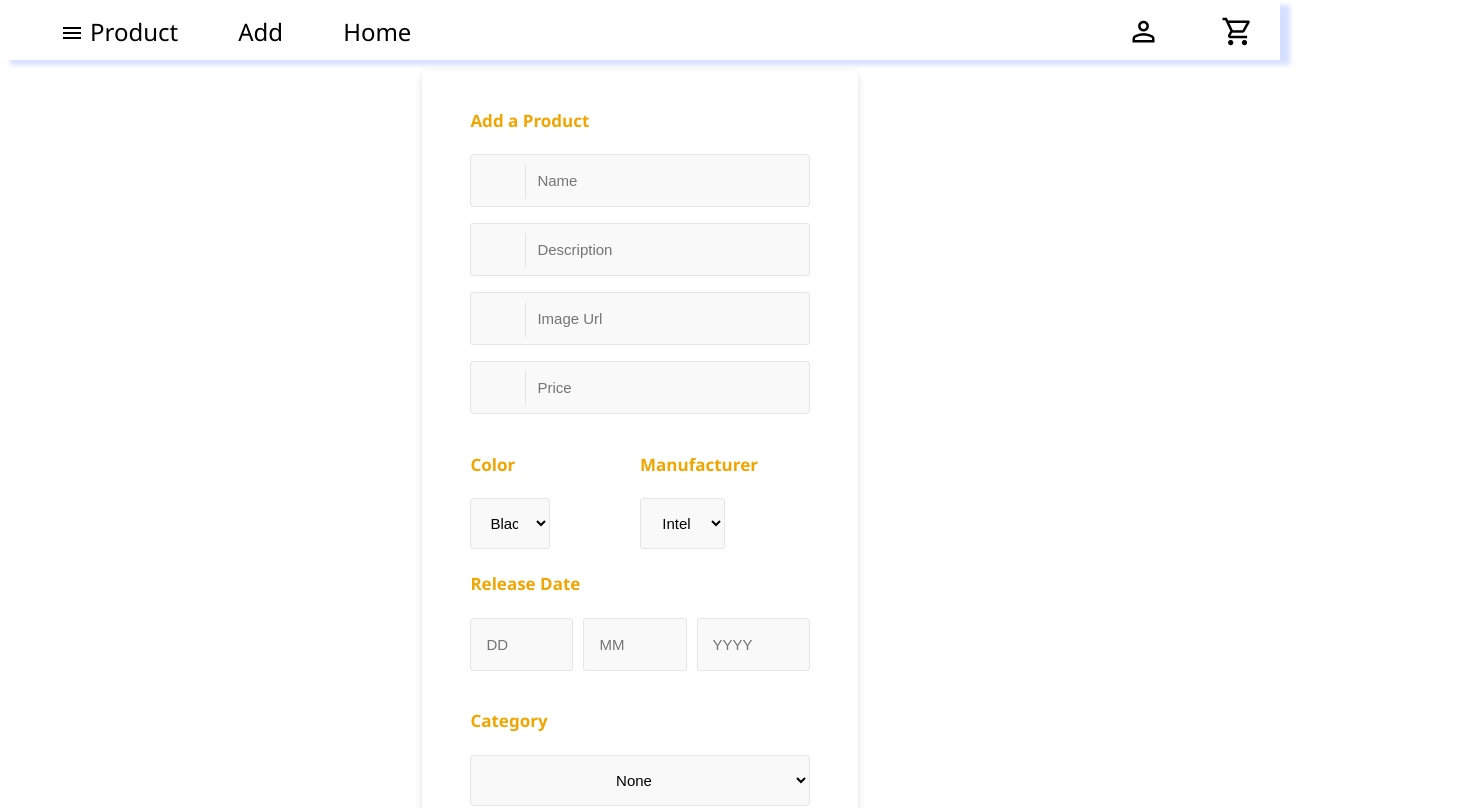
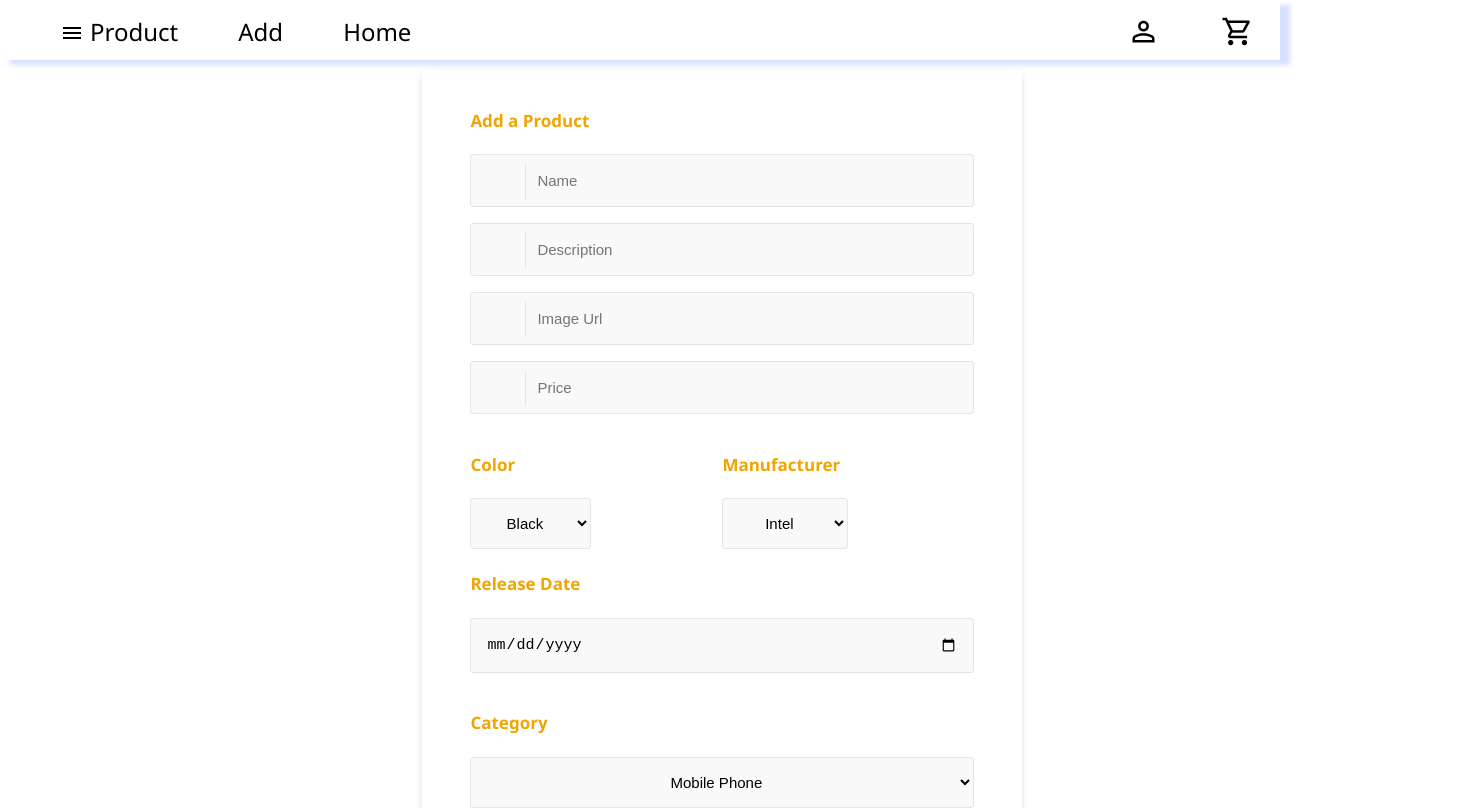
Before and after one commit to BarOrel/Electronics_Ecommerce, an Angular app in the folder Electronics-client/: page /Add in a window 1280 px wide. Shown: the top 808 px of the page, 1478 px wide, since content can reach past the window. Built offline with nearby package versions, Linux system fonts and the light colour scheme.

Commit message:
Comitt Changes

```diff
--- a/Electronics-client/src/app/components/Add-Folder/Add-DesktopPC/Add-DesktopPC.component.html
+++ b/Electronics-client/src/app/components/Add-Folder/Add-DesktopPC/Add-DesktopPC.component.html
@@ -1,11 +1,29 @@
 <h1>Desktop PC</h1>
-  <div>
-    <h4>Procesor</h4>
-    <input type="text" placeholder="Name CPU" #CPU (change)="SelectedCPU(CPU.value)"/>
+  <div >
+    <div>
+      <h4>Procesor</h4>
+      <select  #CpuType class="row"  >
+        <option value="0">i3</option>
+        <option value="1">i5</option>
+        <option value="2">i7</option>
+        <option value="3">i9</option>
+        <option value="3">r3</option>
+        <option value="3">r5</option>
+        <option value="3">r7</option>
+        <option value="3">r9</option>
+      </select>
+      <br>
+      <br>
+      <h4>Procesor Name</h4>
+      <input type="text" placeholder="Name CPU" #CPU (change)="SelectedCPU(CPU.value)"/>
+    </div>
+
+
+
     <h4>Graphic card</h4>
     <input type="text" placeholder="Name GPU" #GPU (change)="SelectedGPU(GPU.value)"/>
-    <h4>Storage</h4>
-    <select  #Storage (change)="SelectedStorage(Storage.value)" >
+    <h4>Graphic card Name</h4>
+    <select class="row"  #GpuType  >
       <option value="0">4 gb</option>
       <option value="1">8 gb</option>
       <option value="2">16 gb</option>
@@ -18,4 +36,23 @@
       <option value="9">2 tb</option>
       <option value="10">4 tb</option>
     </select>
+    <br>
+    <br>
+    <div>
+      <h4>Storage</h4>
+      <select class="row"  #Storage (change)="SelectedStorage(Storage.value)" >
+        <option value="0">4 gb</option>
+        <option value="1">8 gb</option>
+        <option value="2">16 gb</option>
+        <option value="3">32 gb</option>
+        <option value="4">64 gb</option>
+        <option value="5">128 gb</option>
+        <option value="6">256 gb</option>
+        <option value="7">512 gb</option>
+        <option value="8">1 tb</option>
+        <option value="9">2 tb</option>
+        <option value="10">4 tb</option>
+      </select>
+    </div>
+
 </div>
--- a/Electronics-client/src/app/pages/Admin/Add-Product/Add-Product.component.css
+++ b/Electronics-client/src/app/pages/Admin/Add-Product/Add-Product.component.css
@@ -175,6 +175,7 @@ select option {
 }
 .container {
   max-width: 38em;
+  min-width: 600px;
   padding: 1em 3em 2em 3em;
   margin: 70px 33vw 0px 33vw;
   position: absolute;
--- a/Electronics-client/src/app/pages/Admin/Add-Product/Add-Product.component.html
+++ b/Electronics-client/src/app/pages/Admin/Add-Product/Add-Product.component.html
@@ -60,15 +60,9 @@
       <div class="row">
         <h4>Release Date</h4>
         <div class="input-group">
-          <div class="col-third">
-            <input type="text" placeholder="DD" name="DateDD" />
-          </div>
-          <div class="col-third">
-            <input type="text" placeholder="MM" name="DateMM" />
-          </div>
-          <div class="col-third">
-            <input type="text" placeholder="YYYY" name="DateYYYY" />
-          </div>
+
+           <input type="date" #Date>
+
         </div>
       </div>
     </div>
@@ -76,7 +70,7 @@
       <h4>Category</h4>
       <div class="input-group" style="width: 200%">
         <select #Category (change)="SelectedIndex(Category.value)" name="Category">
-          <option value="0">None</option>
+          <option value="0">Mobile Phone</option>
           <option value="1">Desktop PC</option>
           <option value="2">Laptop</option>
           <option value="3">Gaming Console</option>
@@ -84,15 +78,16 @@
       </div>
     </div>
     <div class="input-group">
+
+
       <app-Add-DesktopPC (Storage)="StorageFunc($event)" (GPU)="GPUFunc($event)" (CPU)="CPUFunc($event)" *ngIf="index == 1" ></app-Add-DesktopPC>
       <app-Add-Laptop *ngIf="index == 2" style="margin: 350px"></app-Add-Laptop>
-      <app-Add-GamingConsole
-        *ngIf="index == 3"
-        style="margin: 350px"
-      ></app-Add-GamingConsole>
+      <app-Add-GamingConsole *ngIf="index == 3" style="margin: 350px"></app-Add-GamingConsole>
+
+
     </div>
     <div>
-      <button class="addBtn" (click)="AddProduct(Name.value,Description.value,Price.value,Color.value,Manufacturer.value,Category.value,ImgUrl.value)" >Add New Product</button>
+      <button class="addBtn" (click)="AddProduct(Name.value,Description.value,Price.value,Color.value,Manufacturer.value,Category.value,ImgUrl.value,Date.valueAsDate)" >Add New Product</button>
     </div>
   </div>
 </div>
--- a/Electronics-client/src/app/pages/Admin/Add-Product/Add-Product.component.ts
+++ b/Electronics-client/src/app/pages/Admin/Add-Product/Add-Product.component.ts
@@ -34,13 +34,15 @@ export class AddProductComponent implements OnInit {
     Color: any,
     Manufacturer: any,
     Category: any,
-    ImgUrl:any
+    ImgUrl:any,
+    Date:any
   ) {
     this.product.Name = Name;
     this.product.Description = Description;
     this.product.Price = Price;
     this.product.Color = Color;
     this.product.Category = Category;
+    this.product.ReleaseDate = Date;
     this.product.Manufacturer = Manufacturer;
     this.product.ImgUrl = ImgUrl;
     this.product.CpuName = this.CPU;
```
